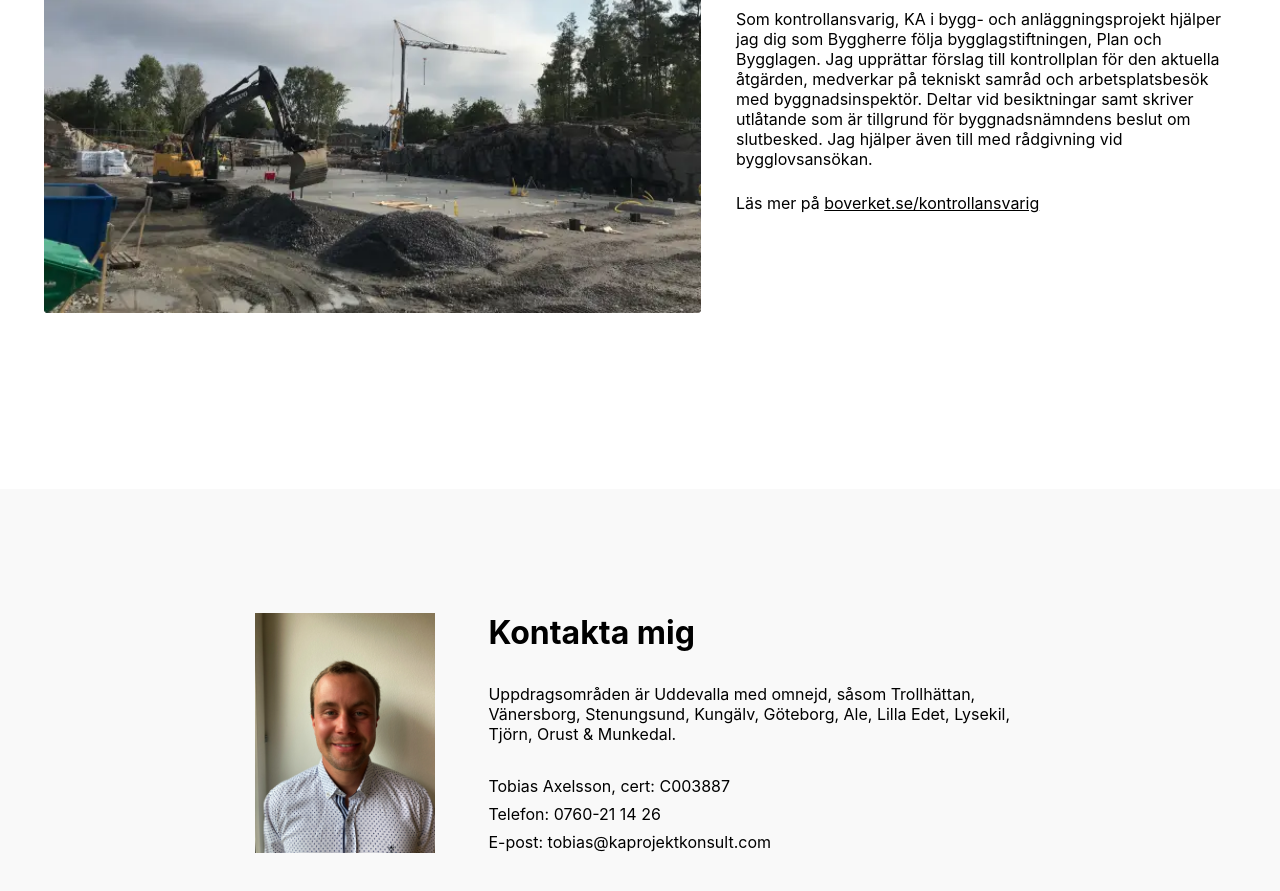
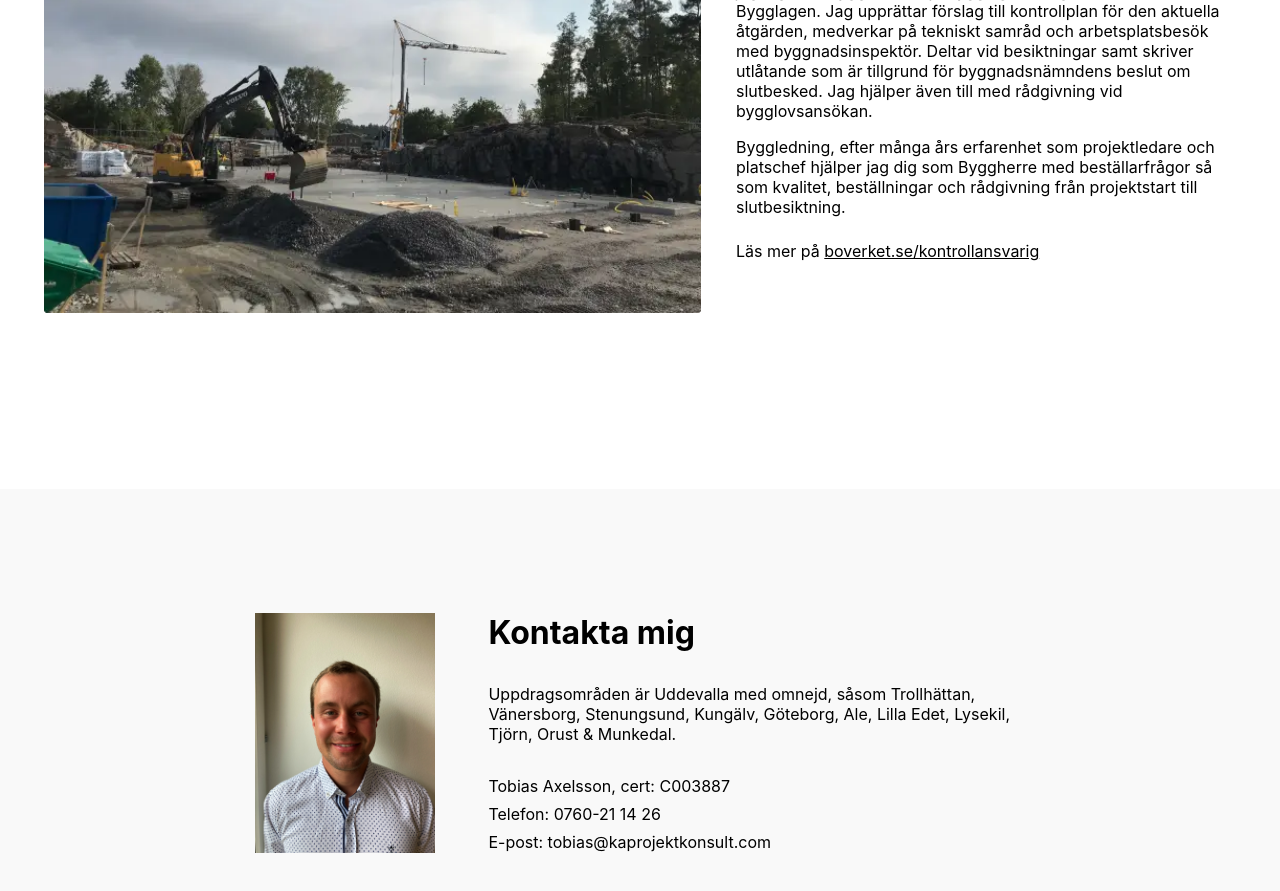
Before and after one commit to majasaaranen/kaprojektkonsult, a React (Create React App) app: page / in a window 1280 px wide. Shown: the part 1140-2031 px from the top of the page. Built offline with nearby package versions, Linux system fonts and the light colour scheme.

Commit message:
update text

```diff
--- a/src/components/InformationSection.tsx
+++ b/src/components/InformationSection.tsx
@@ -22,6 +22,13 @@ export const InformationSection = () => {
           byggnadsinspektör. Deltar vid besiktningar samt skriver utlåtande som
           är tillgrund för byggnadsnämndens beslut om slutbesked. Jag hjälper
           även till med rådgivning vid bygglovsansökan.
+        </p>
+        <Spacer spacing={2} />
+        <p>
+          Byggledning, efter många års erfarenhet som projektledare och
+          platschef hjälper jag dig som Byggherre med beställarfrågor så som
+          kvalitet, beställningar och rådgivning från projektstart till
+          slutbesiktning.
         </p>
         <Spacer spacing={3} />
         <p>
```
